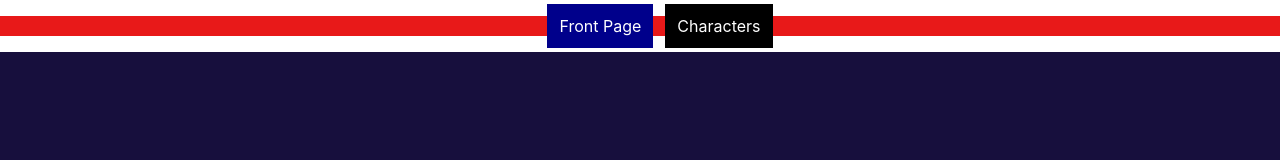
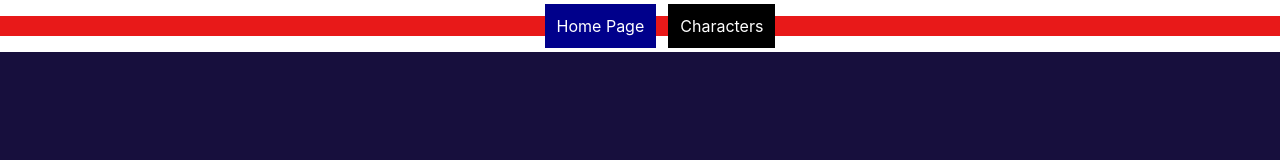
Before and after one commit to parkermax93/react-league-frontend, a React (Create React App) app: page / in a window 1280 px wide. Shown: the top 160 px of the page. Built offline with nearby package versions, Linux system fonts and the light colour scheme.

Commit message:
Update NavBar

```diff
--- a/src/components/NavBar.jsx
+++ b/src/components/NavBar.jsx
@@ -19,7 +19,7 @@ const NavBar = () => {
       activeStyle={{
         background: 'darkblue'
       }}
-      >Front Page</NavLink>
+      >Home Page</NavLink>
 
       <NavLink to="/characters"
       exact
```
